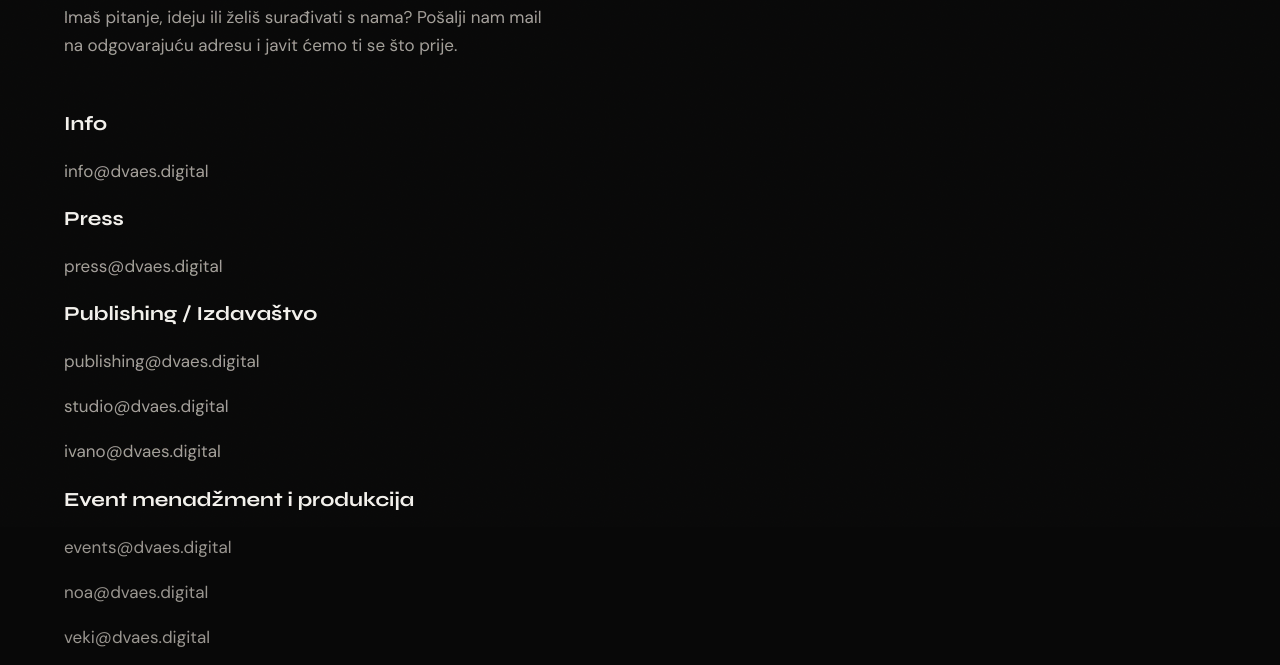
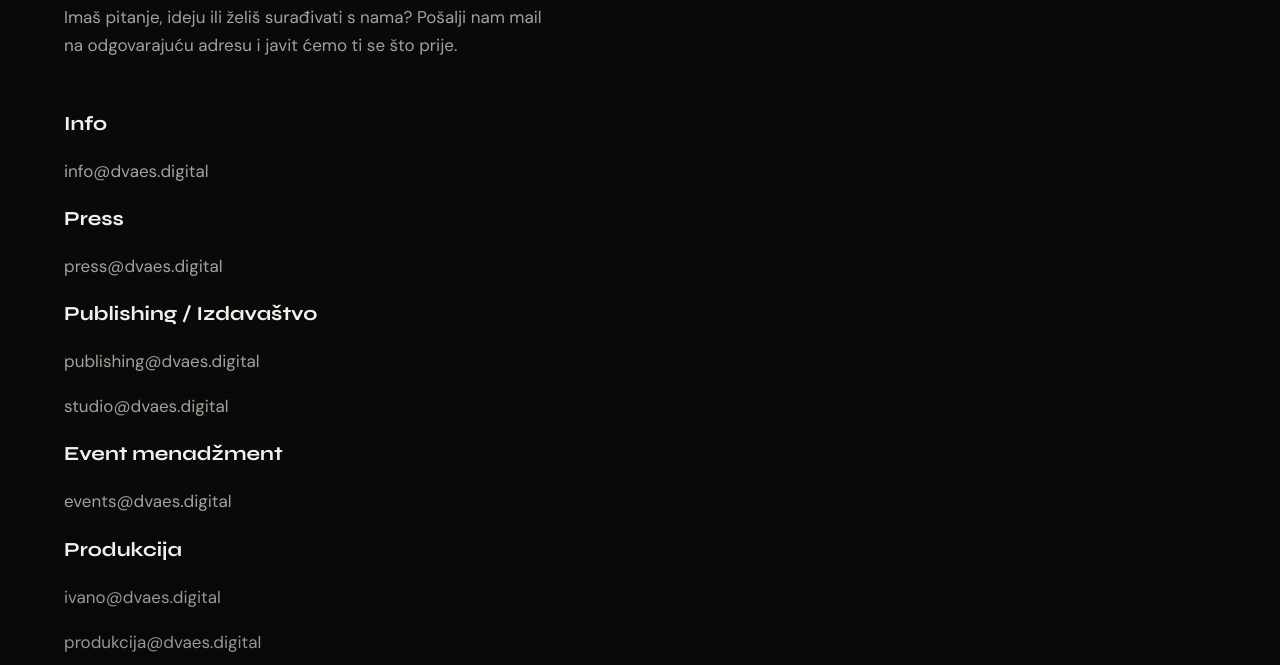
Before and after one commit to vivalaveki/new.dvaes.digital, a website: page contact.html in a window 1280 px wide. Shown: the part 273-938 px from the top of the page. Drawn offline with Linux system fonts and the light colour scheme.

Commit message:
Revise contact details and headings in contact.html
Updated contact information and reorganized sections.

```diff
--- a/contact.html
+++ b/contact.html
@@ -71,19 +71,17 @@
         </p>
 			   <a href="mailto:publishing@dvaes.digital">studio@dvaes.digital</a>
           </p>
-			</p>
-			   <a href="mailto:ivano@dvaes.digital">ivano@dvaes.digital</a>
-          </p>
-		  <h2>Event menadžment i produkcija</h2>
+		  <h2>Event menadžment</h2>
           <p>
                <a href="mailto:events@dvaes.digital">events@dvaes.digital</a>
 			   	   <p>
-        </p>
-			   <a href="mailto:noa@dvaes.digital">noa@dvaes.digital</a>
+			<h2>Produkcija</h2>
+          <p>
+               <a href="mailto:ivano@dvaes.digital">ivano@dvaes.digital</a>
 			   	   <p>
-        </p>
-			   <a href="mailto:veki@dvaes.digital">veki@dvaes.digital</a>
-          </p>
+					   <p>
+               <a href="mailto:produkcija@dvaes.digital">produkcija@dvaes.digital</a>
+			   	   <p>
 		  		  <h2>Booking / Nastupi</h2>
           <p>
 			   <a href="mailto:noa@dvaes.digital">noa@dvaes.digital | +385 91 6066 440</a>
```
